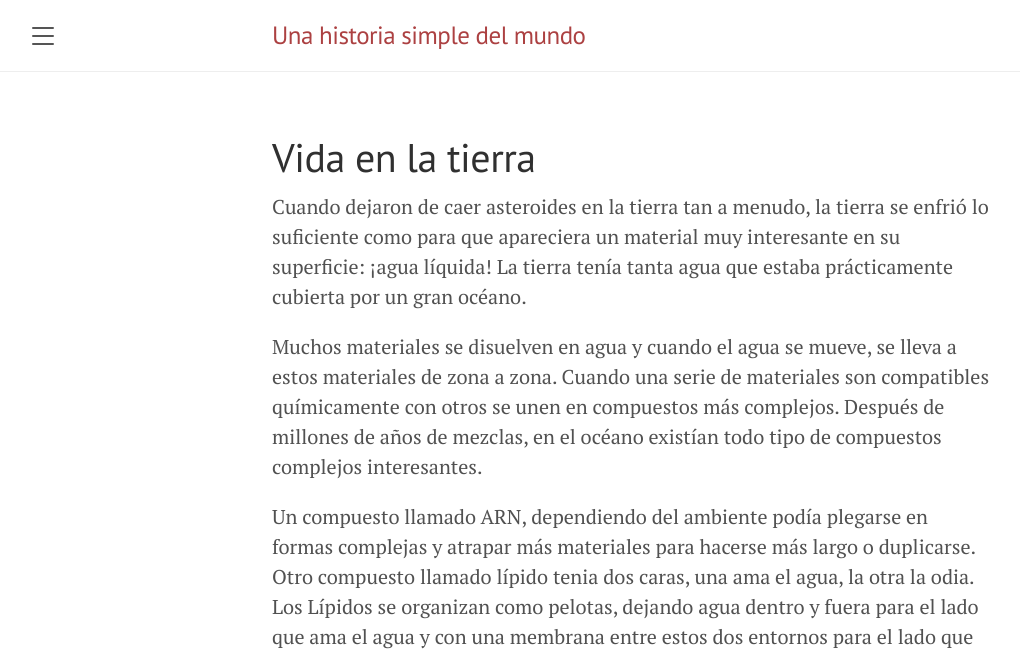
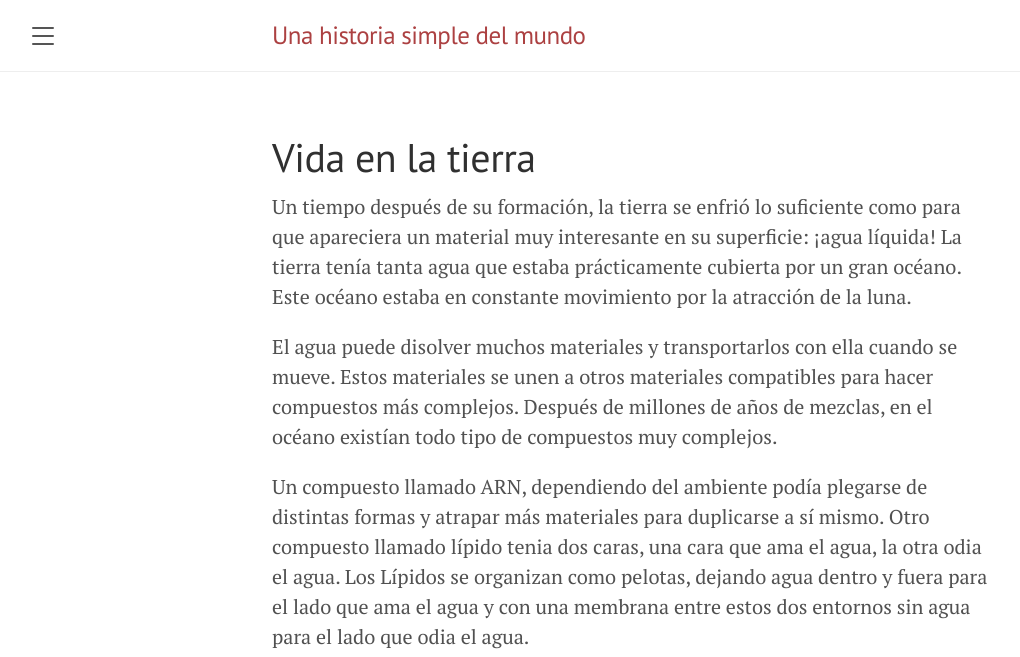
Before and after one commit to JordiPolo/simplehistory, a Jekyll site: the page built from 02_vida.md, in a window 1280 px wide. Shown: the top 657 px of the page, without its empty margins (8-1028 px from the left). Built offline with Jekyll 4.4.1, drawn with Linux system fonts in a browser that asks for light colours; some of the changed text lies outside the part shown.

Commit message:
Update 02_vida.md

```diff
--- a/02_vida.md
+++ b/02_vida.md
@@ -3,11 +3,12 @@ layout: page
 title: Vida en la tierra
 ---
 
-Cuando dejaron de caer asteroides en la tierra tan a menudo, la tierra se enfrió lo suficiente como para que apareciera un material muy interesante en su superficie: ¡agua líquida! La tierra tenía tanta agua que estaba prácticamente cubierta por un gran océano.
+Un tiempo después de su formación, la tierra se enfrió lo suficiente como para que apareciera un material muy interesante en su superficie: ¡agua líquida! La tierra tenía tanta agua que estaba prácticamente cubierta por un gran océano. Este océano estaba en constante movimiento por la atracción de la luna.
 
-Muchos materiales se disuelven en agua y cuando el agua se mueve, se lleva a estos materiales de zona a zona. Cuando una serie de materiales son compatibles químicamente con otros se unen en compuestos más complejos. Después de millones de años de mezclas, en el océano existían todo tipo de compuestos complejos interesantes.
+El agua puede disolver muchos materiales y transportarlos con ella cuando se mueve. Estos materiales se unen a otros materiales compatibles para hacer compuestos más complejos. Después de millones de años de mezclas, en el océano existían todo tipo de compuestos muy complejos.
 
-Un compuesto llamado ARN, dependiendo del ambiente podía plegarse en formas complejas y atrapar más materiales para hacerse más largo o duplicarse. Otro compuesto llamado lípido tenia dos caras, una ama el agua, la otra la odia. Los Lípidos se organizan como pelotas, dejando agua dentro y fuera para el lado que ama el agua y con una membrana entre estos dos entornos para el lado que odia el agua.
+Un compuesto llamado ARN, dependiendo del ambiente podía plegarse de distintas formas y atrapar más materiales para duplicarse a sí mismo. Otro compuesto llamado lípido tenia dos caras, una cara que ama el agua, la otra odia el agua. Los Lípidos se organizan como pelotas, dejando agua dentro y fuera para el lado que ama el agua y con una membrana entre estos dos entornos sin agua para el lado que odia el agua.
+
 
 <figure>
     <img src="https://open.oregonstate.education/app/uploads/sites/48/2019/07/phospholipid1-1024x669.png" width="300" />
```
